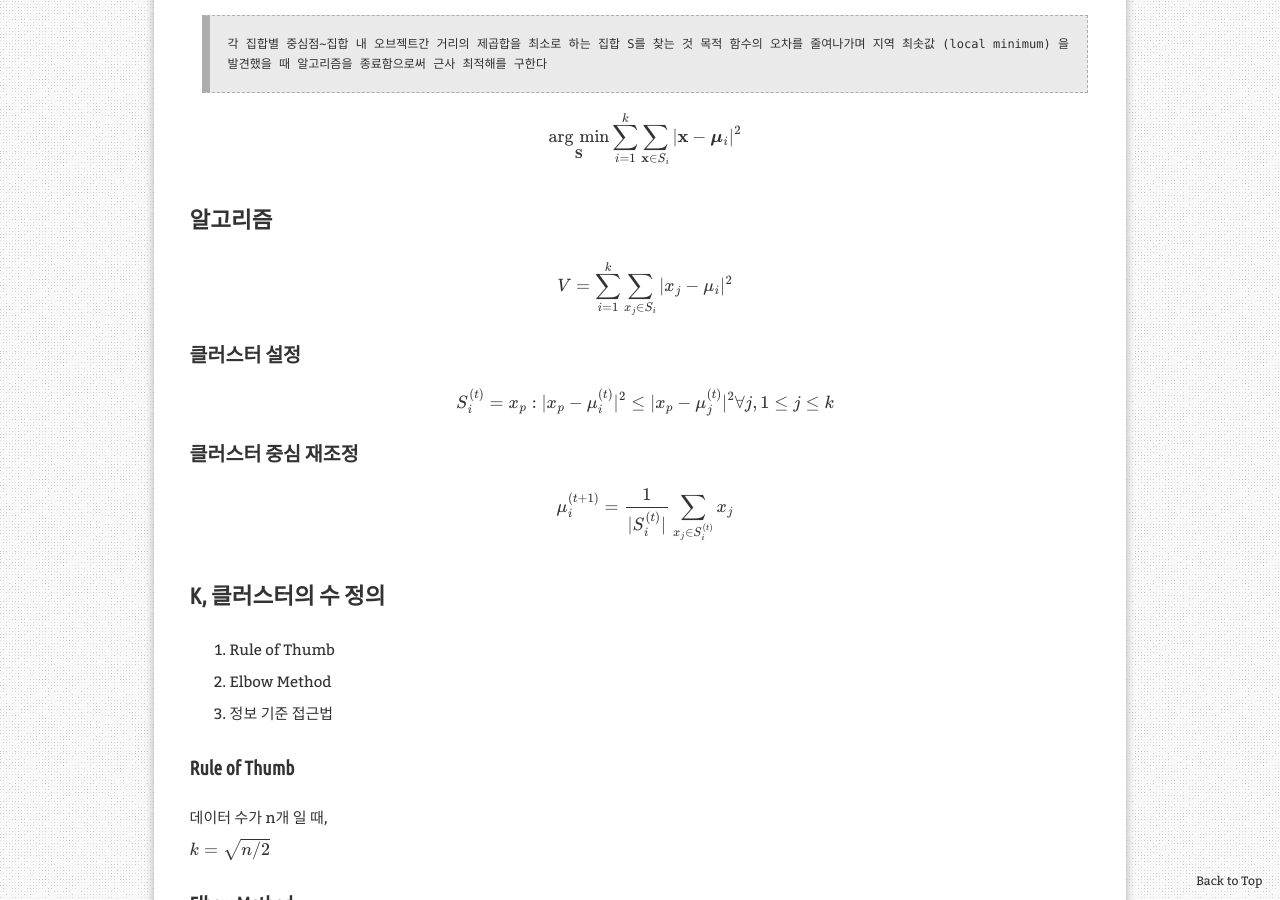
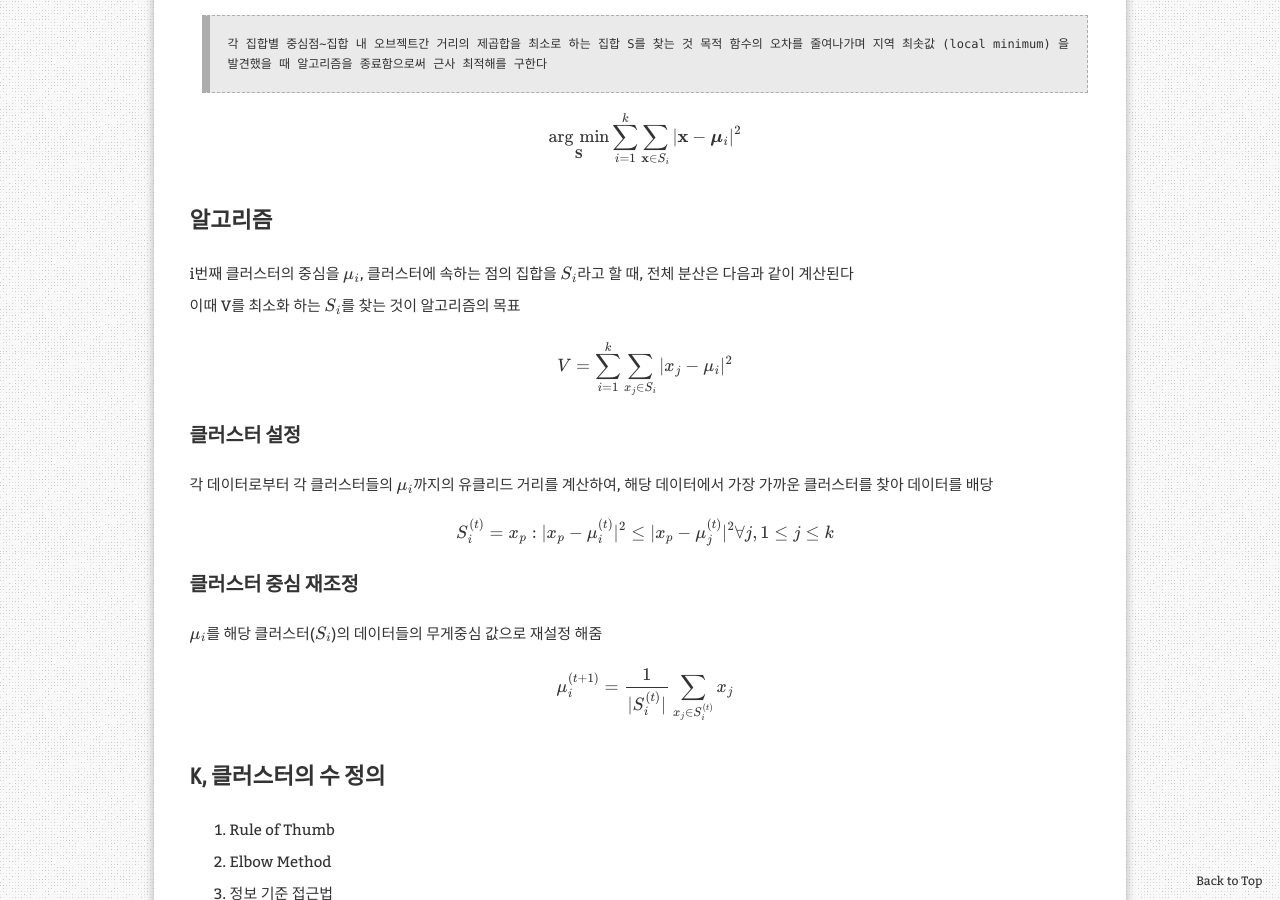
Before and after one commit to aristohyun/aristohyun.github.io, a Jekyll site: the page built from _posts/2021-07-09-KMEANS.md, in a window 1280 px wide and 900 px high, scrolled down 1847 px. Built offline with Jekyll 4.4.1, drawn with Linux system fonts in a browser that asks for light colours; formulas are drawn with MathJax 3; comment, search, counter and statistics services are not loaded.

Commit message:
Update 2021-07-09-KMEANS.md

```diff
--- a/_posts/2021-07-09-KMEANS.md
+++ b/_posts/2021-07-09-KMEANS.md
@@ -41,6 +41,9 @@ redirect_from:
 
 ## 알고리즘
 
+i번째 클러스터의 중심을 $ \mu_ i $, 클러스터에 속하는 점의 집합을 $S_ i$라고 할 때, 전체 분산은 다음과 같이 계산된다
+이때 V를 최소화 하는 $S_ i$를 찾는 것이 알고리즘의 목표
+
 @
 V=\sum _ {i=1}^{k}\sum _ {x_ {j}\in S_ {i}}|x_ {j}-\mu _ {i}|^{2}
 @
@@ -48,12 +51,16 @@ V=\sum _ {i=1}^{k}\sum _ {x_ {j}\in S_ {i}}|x_ {j}-\mu _ {i}|^{2}
 
 ### 클러스터 설정
 
+각 데이터로부터 각 클러스터들의 $\mu_ i$까지의 유클리드 거리를 계산하여, 해당 데이터에서 가장 가까운 클러스터를 찾아 데이터를 배당
+
 @
-S_ {i}^{(t)}=\{x_ {p}:|x_ {p}-\mu _ {i}^{(t)}|^{2}\leq |x_ {p}-\mu_ {j}^{(t)}|^{2}\forall j,1\leq j\leq k\}
+S_ {i}^{(t)} = \{ x_ {p}:|x_ {p}-\mu _ {i}^{(t)}|^{2}\leq |x_ {p}-\mu_ {j}^{(t)}|^{2}\forall j,1\leq j\leq k \}
 @
 
 
 ### 클러스터 중심 재조정
+
+$\mu_ i$를 해당 클러스터($ S_ i $)의 데이터들의 무게중심 값으로 재설정 해줌
 
 @
 \mu _ {i}^{(t+1)}={\frac {1}{|S_ {i}^{(t)}|}}\sum \limits _ {x_{j}\in S_ {i}^{(t)}}x_ {j}
```
